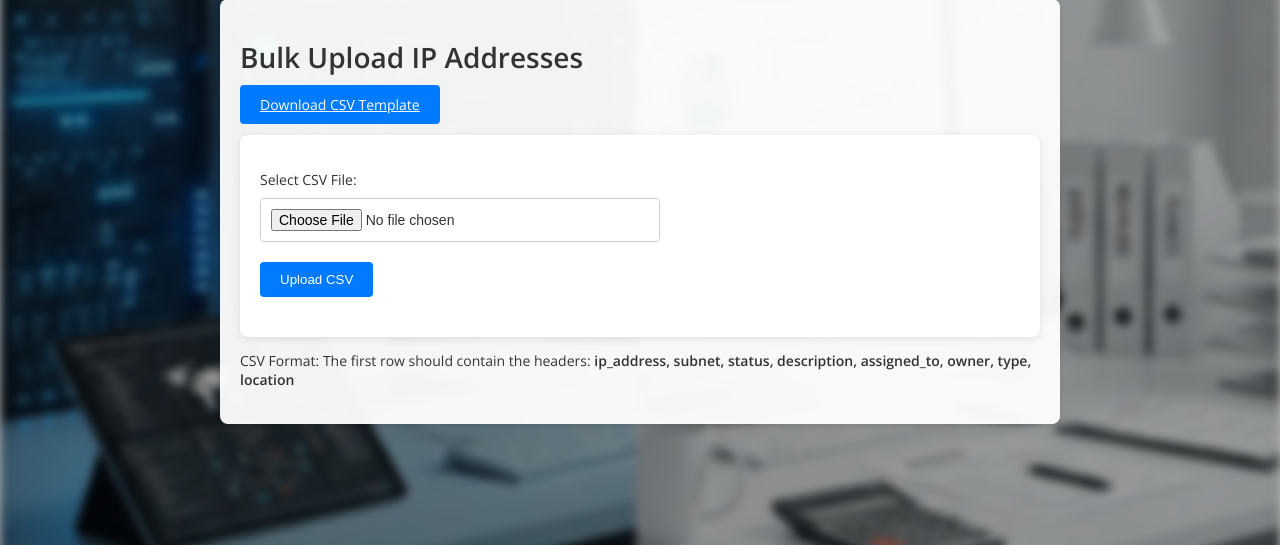
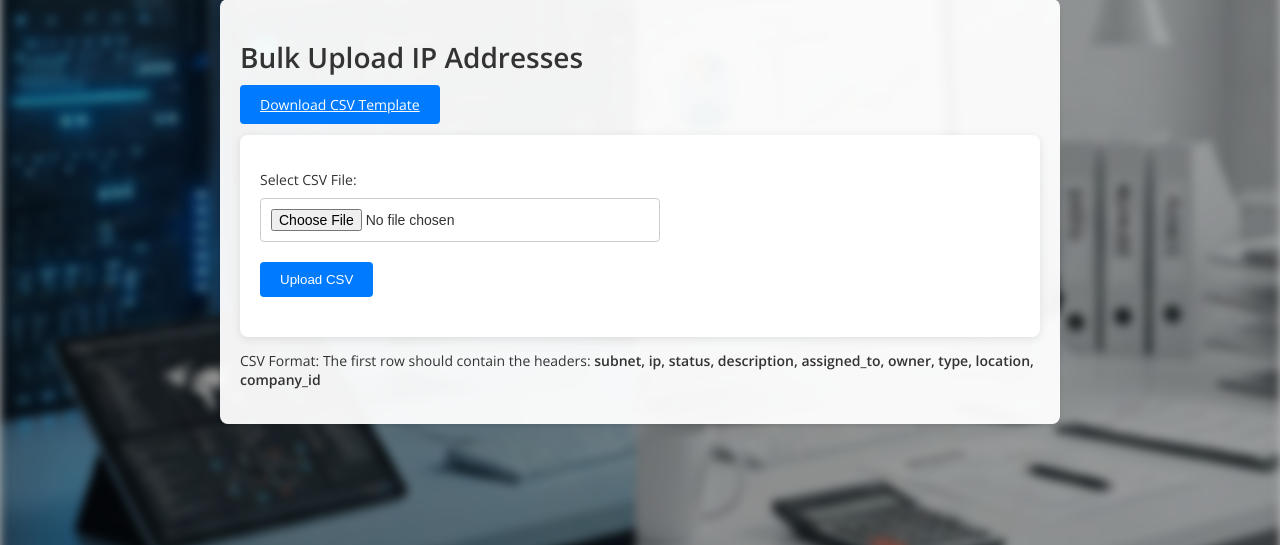
Before and after one commit to tagresorts/ipamv2, a PHP site: page /bulk_upload.php in a window 1280 px wide. Shown: the part 106-651 px from the top of the page. Run offline with PHP 8.4, Linux system fonts and the light colour scheme; the visitor is signed in with stand-in values (Sample User, id 1); tables that the repository leaves empty or names only in its code hold one stand-in row (values such as "Sample post").

Commit message:
Auto-update: 2025-02-26 23:29:38

```diff
--- a/bulk_upload.php
+++ b/bulk_upload.php
@@ -2,28 +2,34 @@
 session_start();
 include 'config.php';
 
-// Ensure the user is logged in (optionally restrict to admin if desired)
+// Ensure the user is logged in
 if (!isset($_SESSION['user_id'])) {
     header("Location: login.php");
     exit;
 }
 
+// Get allowed companies for the current user (multi-tenancy)
+$stmt = $pdo->prepare("SELECT company_id FROM user_companies WHERE user_id = ?");
+$stmt->execute([$_SESSION['user_id']]);
+$userCompanies = $stmt->fetchAll(PDO::FETCH_COLUMN);
+if (empty($userCompanies)) {
+    $userCompanies = [0];
+}
+
 $uploadError = "";
 $uploadMessage = "";
 if ($_SERVER['REQUEST_METHOD'] === 'POST') {
-    // Check if a file is uploaded and there is no error
+    // Check if a file is uploaded and no error occurred
     if (isset($_FILES['csv_file']) && $_FILES['csv_file']['error'] == 0) {
         $csvFile = $_FILES['csv_file']['tmp_name'];
         if (($handle = fopen($csvFile, "r")) !== false) {
-            // Assume first row is header
+            // Read and normalize the header row
             $header = fgetcsv($handle, 1000, ",");
-            // Normalize header: lower-case and trim spaces
-            $header = array_map(function($col) {
-                return strtolower(trim($col));
-            }, $header);
+            $header = array_map('trim', $header);
+            $header = array_map('strtolower', $header);
 
-            // Expected header columns: ip_address, subnet, status, description, assigned_to, owner, type, location
-            $requiredColumns = ["ip_address", "subnet", "status", "description", "assigned_to", "owner", "type", "location"];
+            // Expected headers
+            $requiredColumns = ["subnet", "ip", "status", "description", "assigned_to", "owner", "type", "location", "company_id"];
             $missingColumns = array_diff($requiredColumns, $header);
             if (count($missingColumns) > 0) {
                 $uploadError = "CSV file is missing required columns: " . implode(", ", $missingColumns);
@@ -33,44 +39,51 @@ if ($_SERVER['REQUEST_METHOD'] === 'POST') {
                 $errorRows = [];
                 while (($data = fgetcsv($handle, 1000, ",")) !== false) {
                     $rowCount++;
-                    // Create associative array for the row
+                    // Map the CSV row to header columns
                     $row = array_combine($header, $data);
 
                     // Validate required fields
-                    if (empty($row['ip_address']) || empty($row['subnet'])) {
+                    if (empty($row['ip']) || empty($row['subnet']) || empty($row['company_id'])) {
                         $errorRows[] = $rowCount;
                         continue;
                     }
 
-                    $ip_address = trim($row['ip_address']);
-                    $subnetName = trim($row['subnet']);
-                    $status = !empty($row['status']) ? trim($row['status']) : "Available";
-                    $description = !empty($row['description']) ? trim($row['description']) : "";
-                    $assigned_to = !empty($row['assigned_to']) ? trim($row['assigned_to']) : "";
-                    $owner = !empty($row['owner']) ? trim($row['owner']) : "";
-                    $type = !empty($row['type']) ? trim($row['type']) : "Unknown";
-                    $location = !empty($row['location']) ? trim($row['location']) : "Not Specified";
+                    $ip_address   = trim($row['ip']);
+                    $subnetName   = trim($row['subnet']);
+                    $status       = !empty($row['status']) ? trim($row['status']) : "Available";
+                    $description  = !empty($row['description']) ? trim($row['description']) : "";
+                    $assigned_to  = !empty($row['assigned_to']) ? trim($row['assigned_to']) : "";
+                    $owner        = !empty($row['owner']) ? trim($row['owner']) : "";
+                    $type         = !empty($row['type']) ? trim($row['type']) : "Unknown";
+                    $location     = !empty($row['location']) ? trim($row['location']) : "Not Specified";
+                    $company_id   = trim($row['company_id']);
 
-                    // Look up subnet_id based on the subnet name
-                    $stmt = $pdo->prepare("SELECT id FROM subnets WHERE subnet = ?");
-                    $stmt->execute([$subnetName]);
-                    $subnetRow = $stmt->fetch();
-                    if ($subnetRow) {
-                        $subnet_id = $subnetRow['id'];
-                    } else {
-                        // If subnet not found, skip this row
+                    // Verify that the company_id is allowed for the user
+                    if (!in_array($company_id, $userCompanies)) {
                         $errorRows[] = $rowCount;
                         continue;
                     }
 
-                    // Insert the IP record
-                    $insertStmt = $pdo->prepare("
+                    // Look up subnet_id based on subnet name and company_id
+                    $stmtSub = $pdo->prepare("SELECT id FROM subnets WHERE subnet = ? AND company_id = ?");
+                    $stmtSub->execute([$subnetName, $company_id]);
+                    $subnetData = $stmtSub->fetch(PDO::FETCH_ASSOC);
+                    if ($subnetData) {
+                        $subnet_id = $subnetData['id'];
+                    } else {
+                        // Subnet not found or not associated with the company
+                        $errorRows[] = $rowCount;
+                        continue;
+                    }
+
+                    // Insert the IP record into the ips table
+                    $stmtInsert = $pdo->prepare("
                         INSERT INTO ips
-                        (ip_address, subnet_id, status, description, assigned_to, owner, type, location, created_by)
-                        VALUES (?, ?, ?, ?, ?, ?, ?, ?, ?)
+                        (ip_address, subnet_id, status, description, assigned_to, owner, type, location, created_by, company_id)
+                        VALUES (?, ?, ?, ?, ?, ?, ?, ?, ?, ?)
                     ");
                     try {
-                        $insertStmt->execute([$ip_address, $subnet_id, $status, $description, $assigned_to, $owner, $type, $location, $_SESSION['user_id']]);
+                        $stmtInsert->execute([$ip_address, $subnet_id, $status, $description, $assigned_to, $owner, $type, $location, $_SESSION['user_id'], $company_id]);
                         $insertCount++;
                     } catch (PDOException $e) {
                         $errorRows[] = $rowCount;
@@ -95,7 +108,7 @@ if ($_SERVER['REQUEST_METHOD'] === 'POST') {
 <html lang="en">
 <head>
     <meta charset="UTF-8">
-    <title>Bulk Upload - Ryan's IPAM</title>
+    <title>Bulk Upload - IP Management System</title>
     <meta name="viewport" content="width=device-width, initial-scale=1.0">
     <!-- Google Fonts -->
     <link href="https://fonts.googleapis.com/css?family=Open+Sans:400,600&display=swap" rel="stylesheet">
@@ -151,7 +164,7 @@ if ($_SERVER['REQUEST_METHOD'] === 'POST') {
             <button type="submit" class="btn">Upload CSV</button>
         </div>
     </form>
-    <p>CSV Format: The first row should contain the headers: <strong>ip_address, subnet, status, description, assigned_to, owner, type, location</strong></p>
+    <p>CSV Format: The first row should contain the headers: <strong>subnet, ip, status, description, assigned_to, owner, type, location, company_id</strong></p>
 </div>
 </body>
 </html>
```
